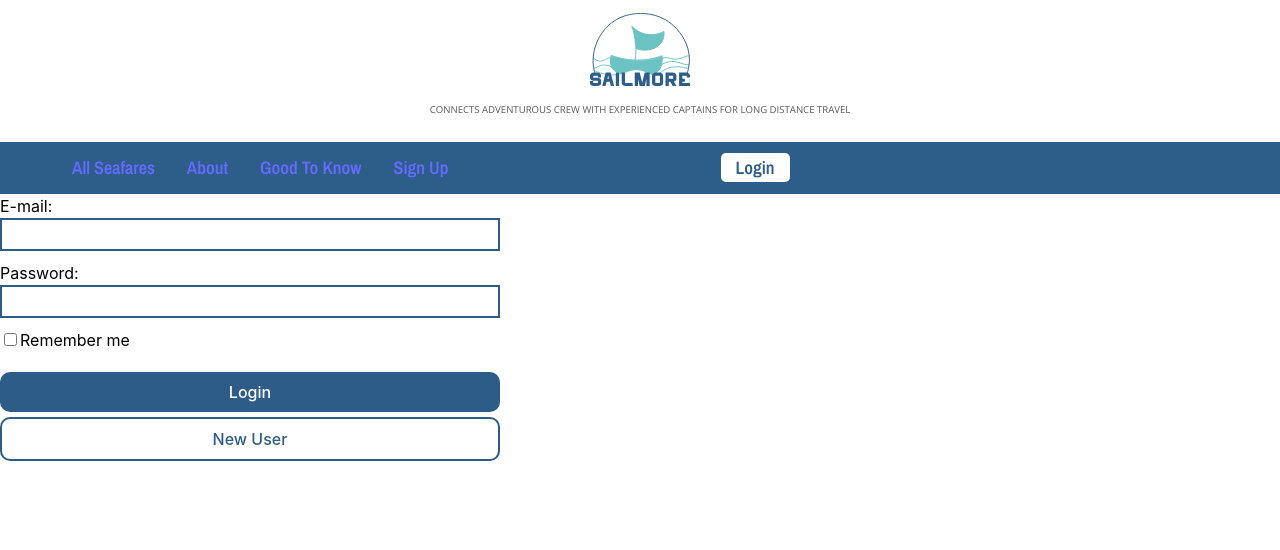
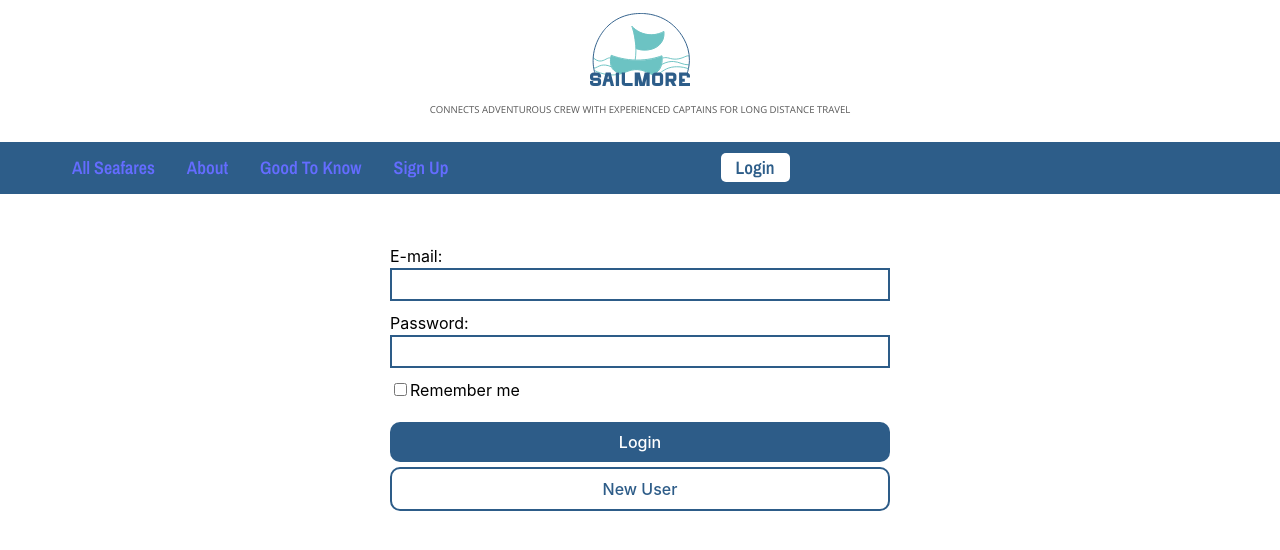
Before and after one commit to soswind/final-project-smooth-sailing-solutions, a React (Vite) app: page /login in a window 1280 px wide. Shown: the top 550 px of the page. Built offline with nearby package versions, Linux system fonts and the light colour scheme.

Commit message:
Update login styling

```diff
--- a/src/App.css
+++ b/src/App.css
@@ -305,6 +305,8 @@ nav li {
 
 #login-form {
   width: 500px;
+  margin: auto;
+  margin-top: 50px;
 }
 
 .input {
```
